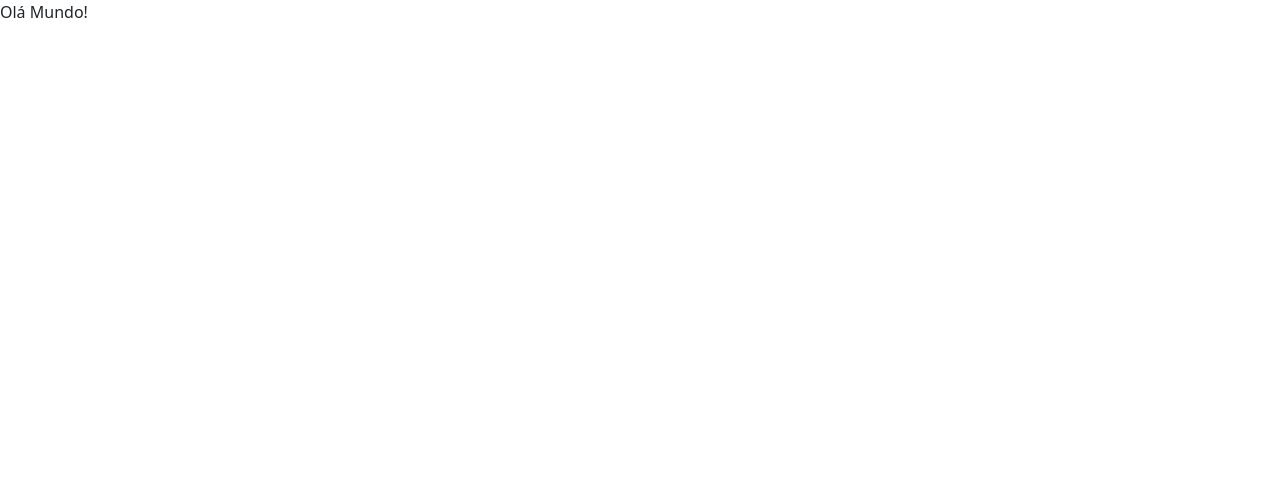
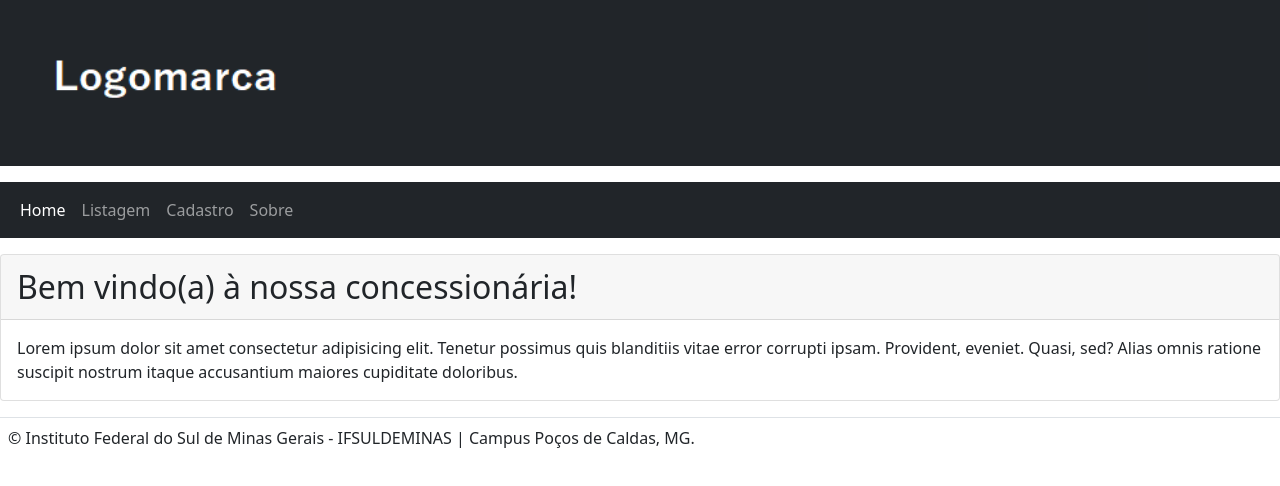
Before and after one commit to AdrianDamiao/Concessionaria, a website: page index.html in a window 1280 px wide. Drawn offline with Linux system fonts and the light colour scheme.

Commit message:
Adiciona página inicial da concessionária

```diff
--- a/index.html
+++ b/index.html
@@ -1,15 +1,42 @@
 <!DOCTYPE html>
-<html>
+<html lang="pt-br">
 
 <head>
+    <meta charset="utf-8">
     <meta name="viewport" content="width=device-width, initial-scale=1, shrink-to-fit=no">
+    <meta name="description" content="A página principal do projeto">
+    <meta name="author" content="Adrian Damião e Luan Venancio">
+    <title>Concessionaria XPTO</title>
     <link href="./src/css/bootstrap.min.css" rel="stylesheet">
 </head>
 
 <body>
-    <div>Olá Mundo!</div>
+    <img src="./public/logo.png" class="w-100 mb-3">
+    <div id="nav-bar"></div>
+
+    <div class="card mt-3 w-100">
+        <div class="card-header fs-2">
+            Bem vindo(a) à nossa concessionária!
+        </div>
+        <div class="card-body">
+            Lorem ipsum dolor sit amet consectetur adipisicing elit. Tenetur possimus quis blanditiis vitae error corrupti ipsam. Provident, eveniet. Quasi, sed? Alias omnis ratione suscipit nostrum itaque accusantium maiores cupiditate doloribus.
+        </div>
+    </div>
+
+    <footer class="mt-3 border-top">
+        <div class="ps-2 pt-2 text-start">
+            © Instituto Federal do Sul de Minas Gerais - IFSULDEMINAS | Campus Poços de Caldas, MG.
+        </div>
+    </footer>
+
 
     <script src="./src/js/bootstrap.min.js"></script>
+    <script src="./src/js/jquery-3.6.0.min.js"></script>
+    <script>
+        $.get("./src/components/navbar.html", function(data){
+            $("#nav-bar").replaceWith(data);
+        });
+    </script>
 </body>
 
 </html>
```
